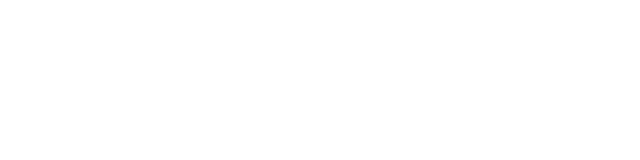
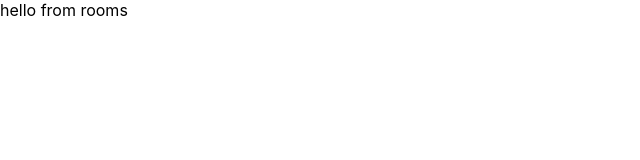
Before and after one commit to ibrahem50/Hotel-Reservation-info, a React (Create React App) app: page /rooms in a window 1280 px wide. Shown: the top 160 px of the page, without its empty margins (0-640 px from the left). Built offline with nearby package versions, Linux system fonts and the light colour scheme.

Commit message:
added router

```diff
--- a/src/App.js
+++ b/src/App.js
@@ -1,8 +1,20 @@
+import Error from "./pages/Error";
+import Home from "./pages/Home";
+import Rooms from "./pages/Rooms";
+import SingleRoom from "./pages/SingleRoom";
+import {BrowserRouter , Route , Switch} from 'react-router-dom'
 function App() {
   return (
-    <div className="App">
-
-    </div>
+    <BrowserRouter>
+      <div className="App">
+       <Switch>
+         <Route exact path='/' component={Home} />
+         <Route exact path='/rooms/' component= {Rooms} />
+         <Route exact path='/rooms/:slug' component= {SingleRoom} />
+         <Route component={Error} />
+       </Switch>
+      </div>
+    </BrowserRouter>
   );
 }
 
--- /dev/null
+++ b/src/pages/Error.js
@@ -0,0 +1,9 @@
+const Error = () => {
+    return (
+        <div>
+            hello from error
+        </div>
+     );
+}
+
+export default Error;
--- /dev/null
+++ b/src/pages/Home.js
@@ -0,0 +1,9 @@
+const Home = () => {
+    return (
+        <div>
+            Hello from home
+        </div>
+     );
+}
+
+export default Home;
--- /dev/null
+++ b/src/pages/Rooms.js
@@ -0,0 +1,9 @@
+const Rooms = () => {
+    return (
+        <div>
+            hello from rooms
+        </div>
+     );
+}
+
+export default Rooms;
--- /dev/null
+++ b/src/pages/SingleRoom.js
@@ -0,0 +1,9 @@
+const SingleRoom = () => {
+    return (
+        <div>
+            hello from single
+        </div>
+     );
+}
+
+export default SingleRoom;
```
Also changed, not shown: 1 other file (tests, documents, lock files or other folders).
